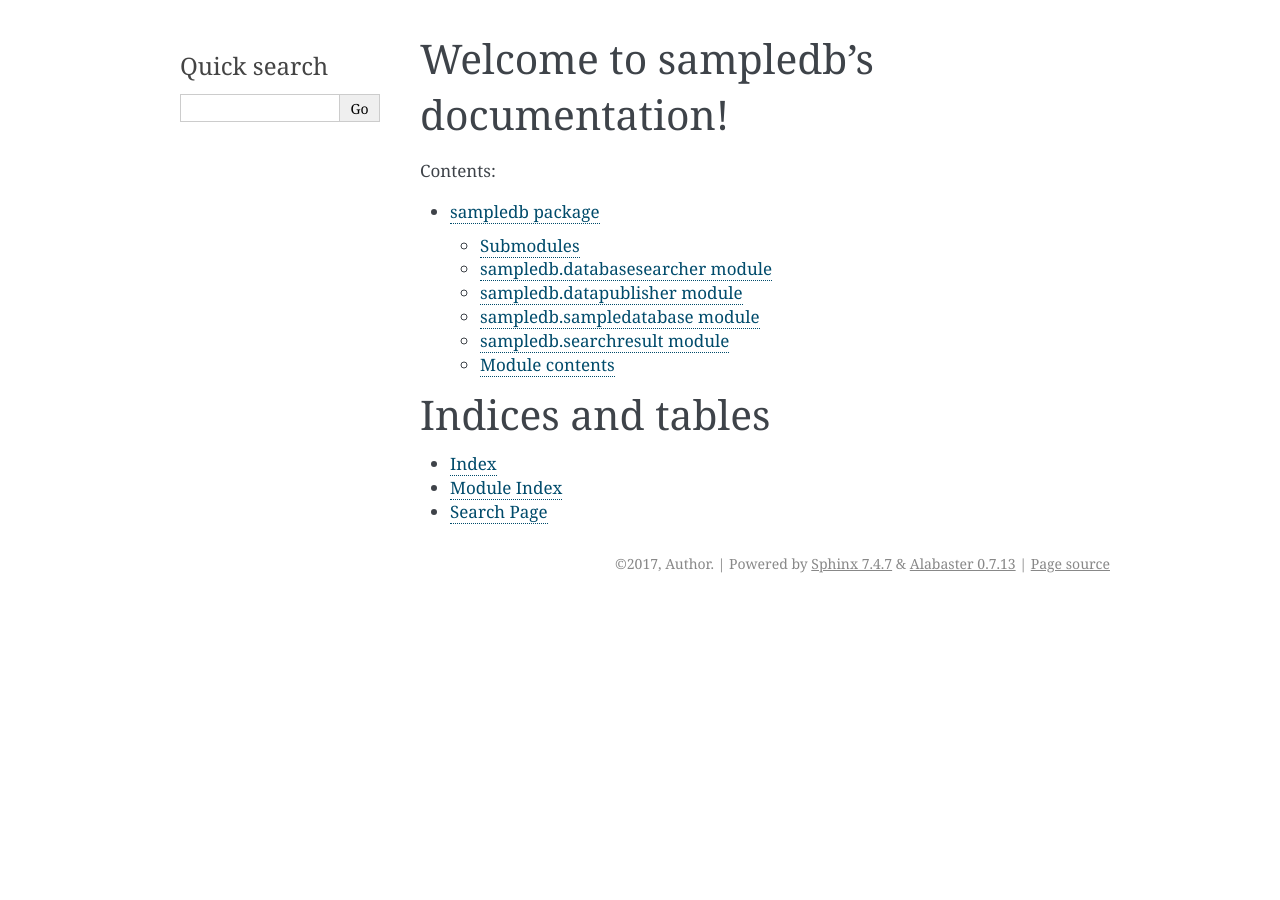
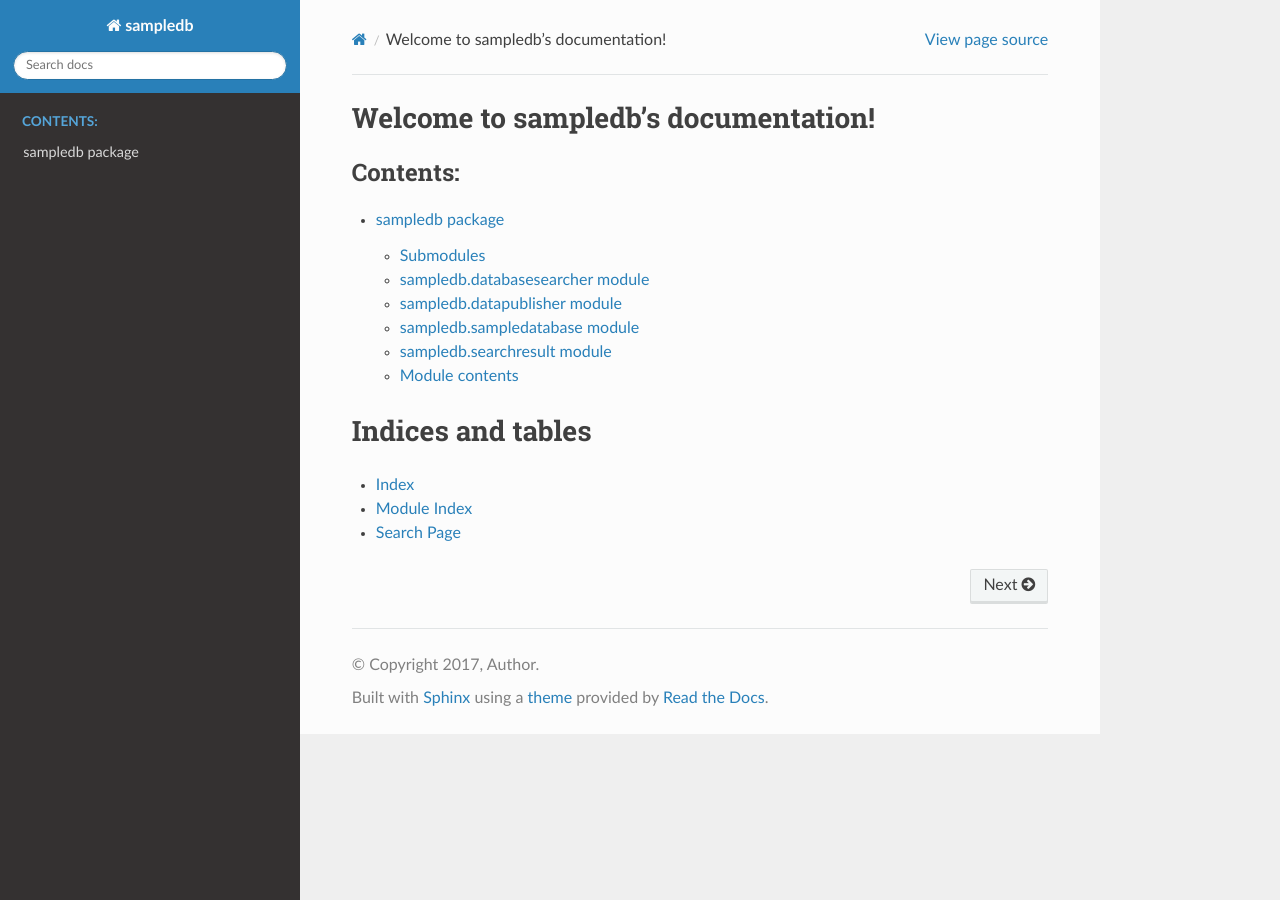
Before and after one commit to justcalamari/sampledb, a Sphinx documentation site: the page built from docs/index.rst, in a window 1280 px wide. Built offline with Sphinx 7.4.7 and the Read the Docs theme 2.0.0, drawn with Linux system fonts in a browser that asks for light colours.

Commit message:
FIX: license and sphinx

```diff
--- a/docs/conf.py
+++ b/docs/conf.py
@@ -31,9 +31,16 @@
 # Add any Sphinx extension module names here, as strings. They can be
 # extensions coming with Sphinx (named 'sphinx.ext.*') or your custom
 # ones.
-extensions = ['sphinx.ext.autodoc',
+import sphinx_rtd_theme
+html_theme = "sphinx_rtd_theme"
+
+
+extensions = ['sphinx.ext.autodoc','sphinx.ext.napoleon',
     'sphinx.ext.todo',
     'sphinx.ext.viewcode']
+napoleon_google_docstring = False
+napoleon_use_param = False
+napoleon_use_ivar = True
 
 # Add any paths that contain templates here, relative to this directory.
 templates_path = ['_templates']
@@ -85,7 +92,7 @@ todo_include_todos = True
 # The theme to use for HTML and HTML Help pages.  See the documentation for
 # a list of builtin themes.
 #
-html_theme = 'alabaster'
+# html_theme = 'alabaster'
 
 # Theme options are theme-specific and customize the look and feel of a theme
 # further.  For a list of options available for each theme, see the
```
Also changed, not shown: news/requirements.rst (added, +13 -0 lines), news/License.rst (added), 1 other file.
